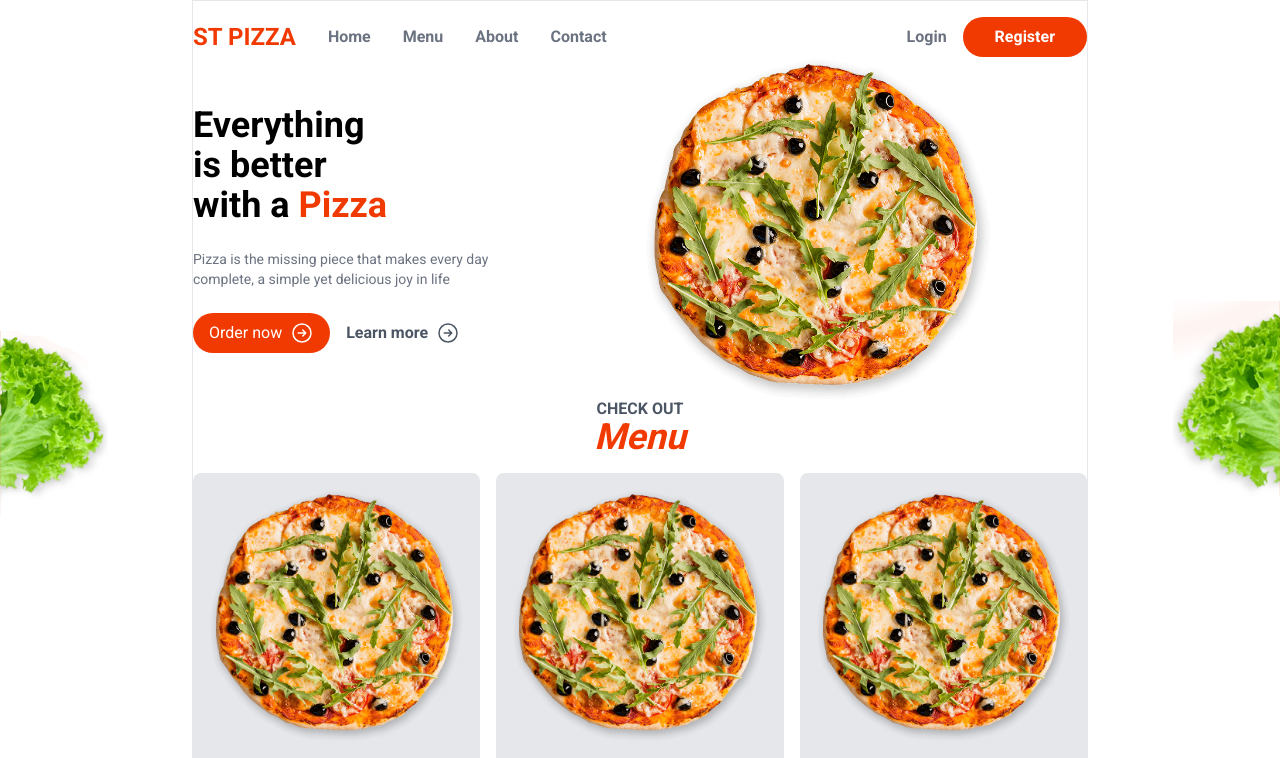
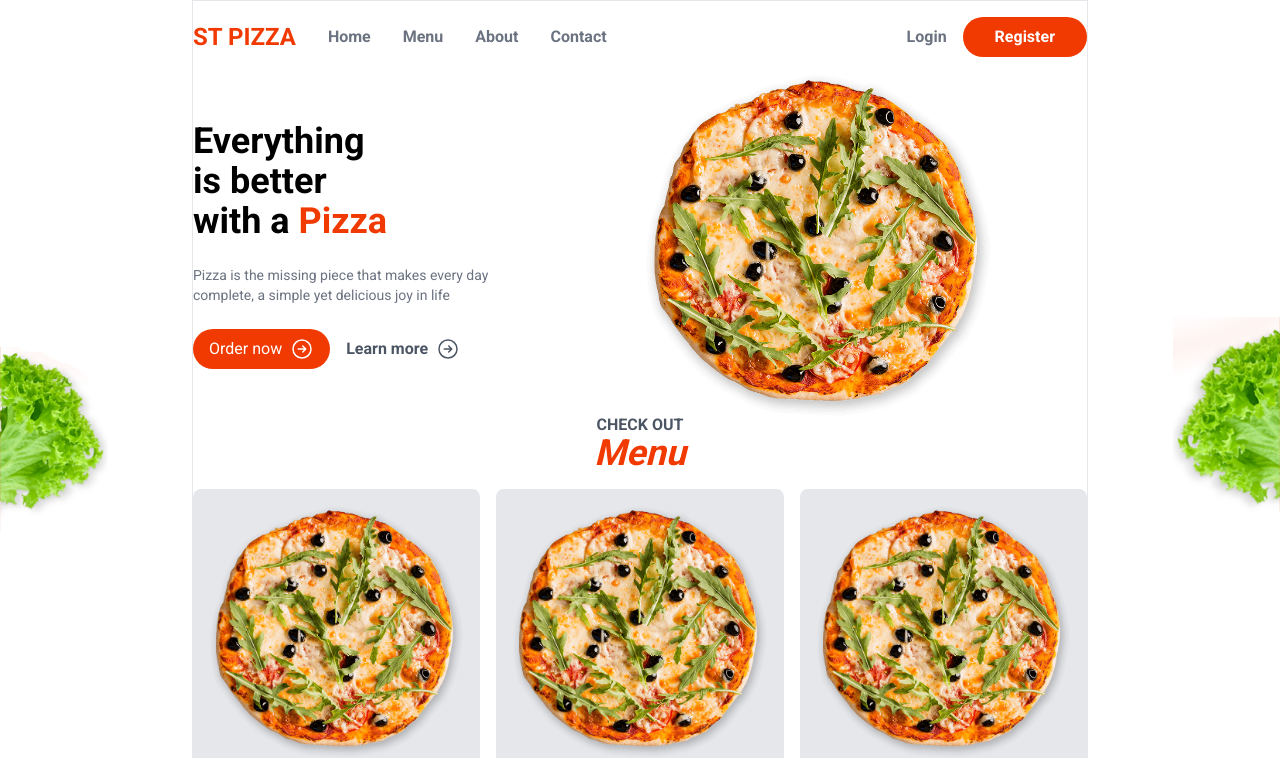
Before and after one commit to Edyane/food-ordering, a Next.js app in the folder food-ordering/: page / in a window 1280 px wide. Shown: the top 758 px of the page. Built offline with nearby package versions, Linux system fonts and the light colour scheme.

Commit message:
fix: adicionando pequeno de estilo ao componente Hero

```diff
--- a/food-ordering/src/components/layout/Hero.js
+++ b/food-ordering/src/components/layout/Hero.js
@@ -3,7 +3,7 @@ import Right from "@/components/icons/Right";
 
 export default function Hero() {
 	return (
-		<section className="hero">
+		<section className="hero mt-4">
 			<div className="py-12">
 				<h1 className="text-4xl font-semibold leading-24">
 					Everything <br />
```
